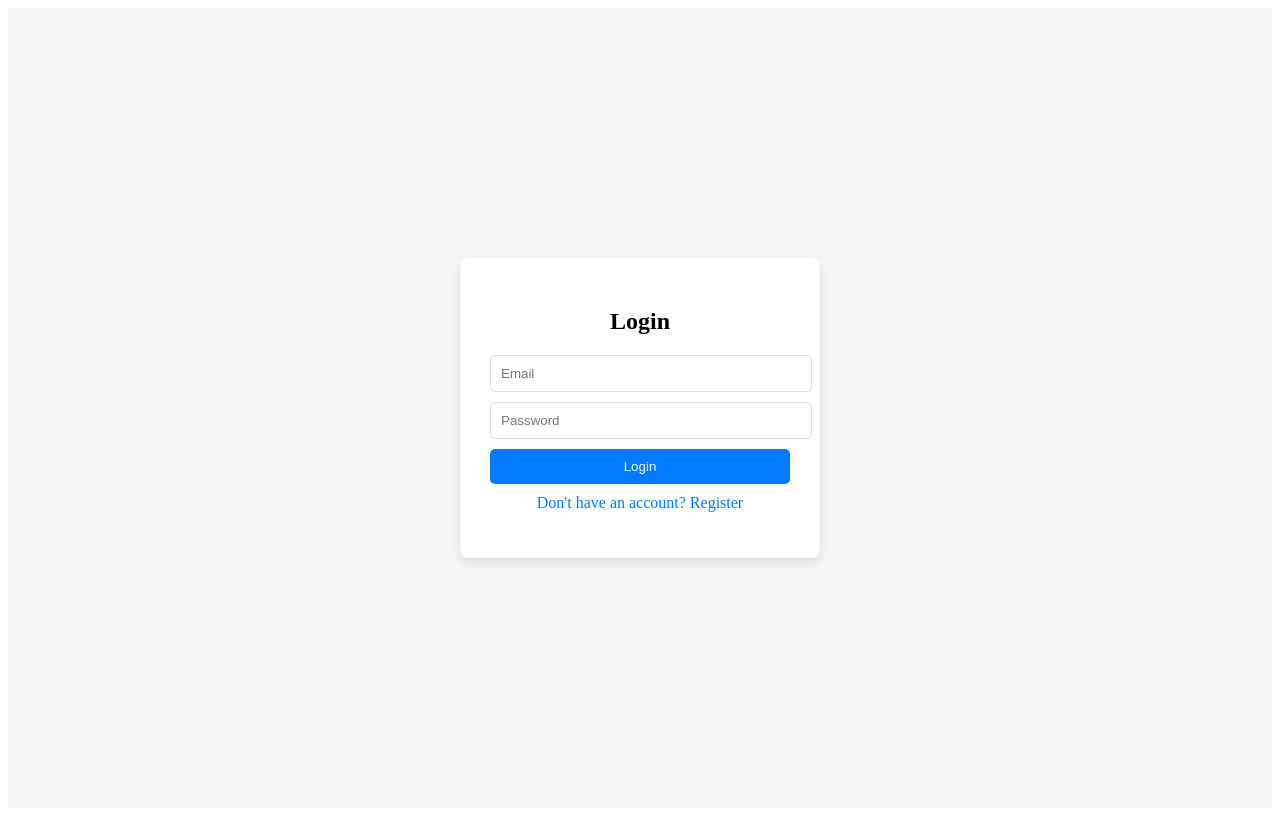
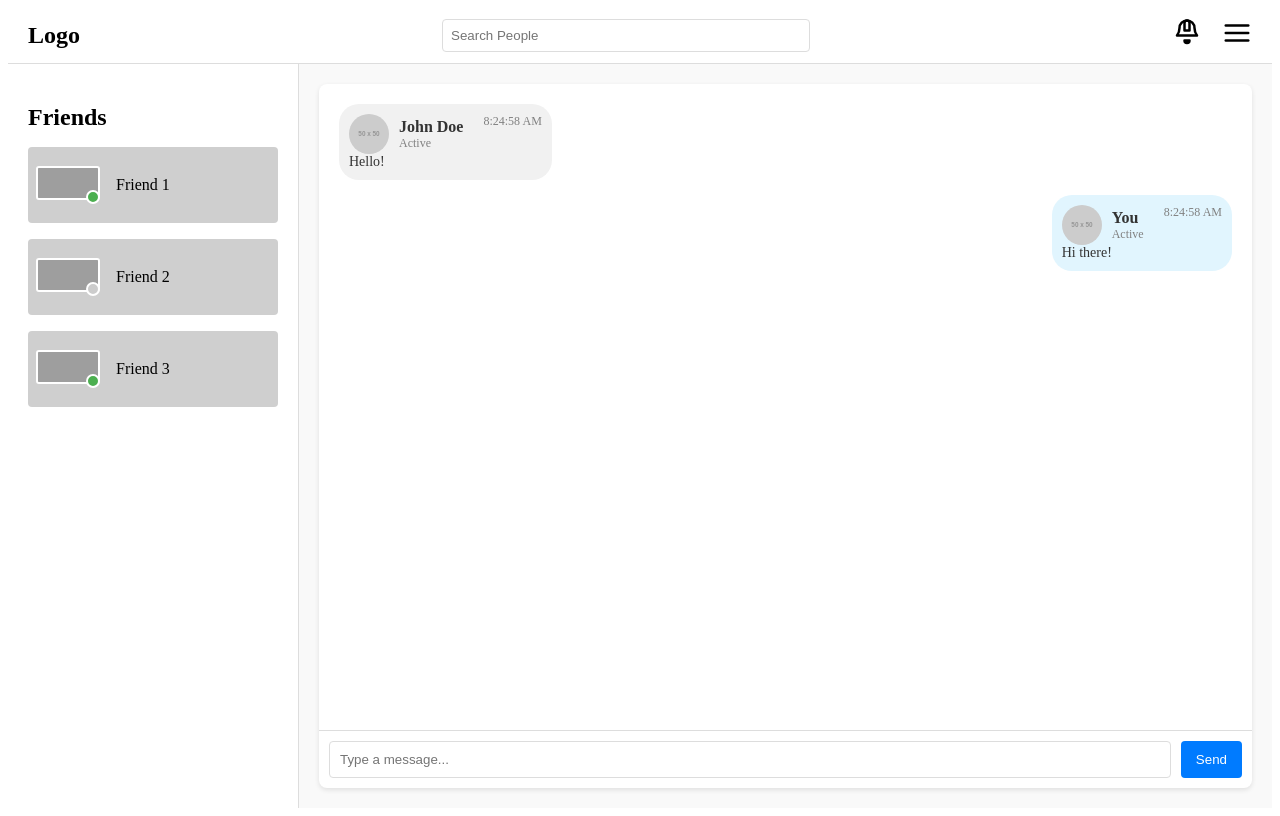
Before and after one commit to beqav03/chat-app-front, a Next.js app: page / in a window 1280 px wide. Both pictures are taken after a click on the button "Login". Built offline with nearby package versions, Linux system fonts and the light colour scheme; grey boxes are pictures that could not be loaded.

Commit message:
add login logic

```diff
--- a/app/components/AuthPage.tsx
+++ b/app/components/AuthPage.tsx
@@ -1,9 +1,25 @@
 "use client";
 import React, { useState } from "react";
 import styles from "../styles/auth.module.css";
+import MainApp from "./MainApp"; // Import the main app
 
 const AuthPage: React.FC = () => {
   const [isRegistering, setIsRegistering] = useState(false);
+  const [isAuthenticated, setIsAuthenticated] = useState(false); // Track login status
+
+  const handleLogin = () => {
+    // Placeholder for authentication logic (e.g., API call)
+    setIsAuthenticated(true); // Simulate successful login
+  };
+
+  const handleRegister = () => {
+    // Placeholder for registration logic
+    setIsRegistering(false);
+  };
+
+  if (isAuthenticated) {
+    return <MainApp />; // Show main app if logged in
+  }
 
   return (
     <div className={styles.authContainer}>
@@ -16,7 +32,7 @@ const AuthPage: React.FC = () => {
             <input type="email" placeholder="Email" />
             <input type="password" placeholder="Password" />
             <input type="password" placeholder="Confirm Password" />
-            <button>Register</button>
+            <button onClick={handleRegister}>Register</button>
             <p onClick={() => setIsRegistering(false)}>Already have an account? Login</p>
           </>
         ) : (
@@ -24,7 +40,7 @@ const AuthPage: React.FC = () => {
             <h2>Login</h2>
             <input type="email" placeholder="Email" />
             <input type="password" placeholder="Password" />
-            <button>Login</button>
+            <button onClick={handleLogin}>Login</button>
             <p onClick={() => setIsRegistering(true)}>Don't have an account? Register</p>
           </>
         )}
--- /dev/null
+++ b/app/components/MainApp.tsx
@@ -0,0 +1,20 @@
+"use client";
+import React from "react";
+import Header from "./Header";
+import Sidebar from "./Sidebar";
+import ChatSection from "./ChatSection";
+import styles from "../styles/mainapp.module.css"; // Add new styles
+
+const MainApp: React.FC = () => {
+  return (
+    <div className={styles.mainApp}>
+      <Header />
+      <div className={styles.content}>
+        <Sidebar />
+        <ChatSection />
+      </div>
+    </div>
+  );
+};
+
+export default MainApp;
--- /dev/null
+++ b/app/styles/mainapp.module.css
@@ -0,0 +1,10 @@
+.mainApp {
+    display: flex;
+    flex-direction: column;
+    height: 100vh;
+  }
+
+.content {
+    display: flex;
+    flex: 1;
+}
```
